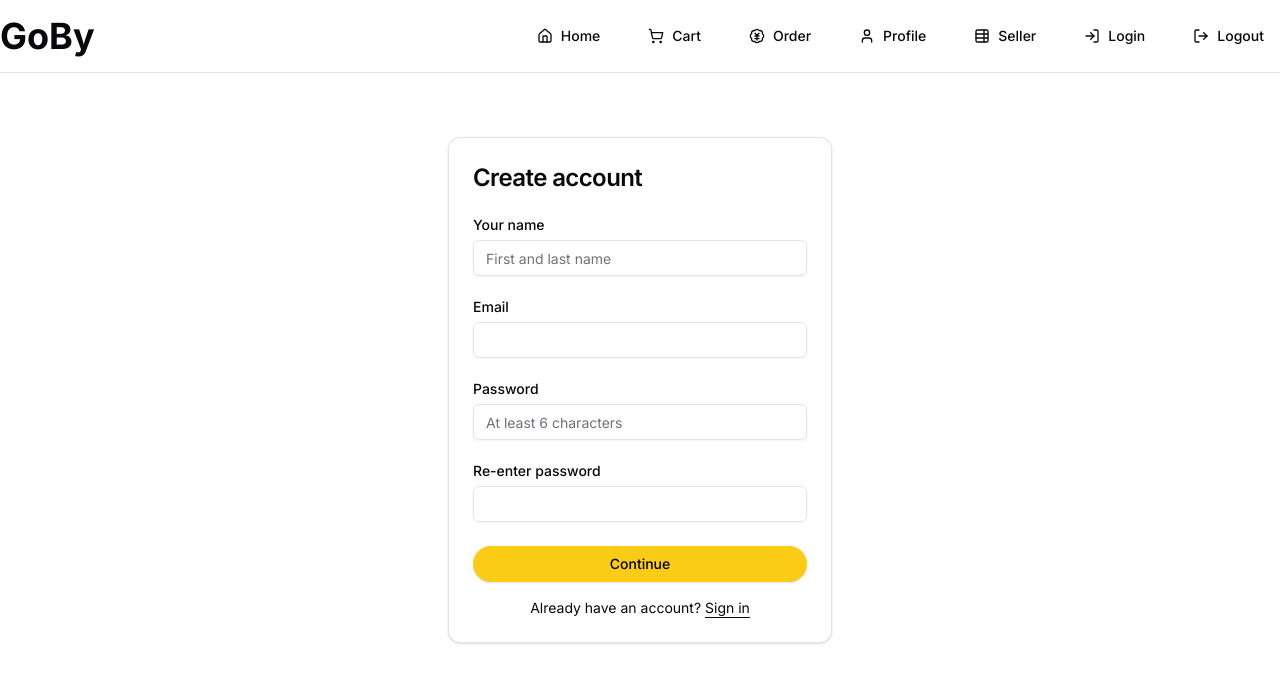
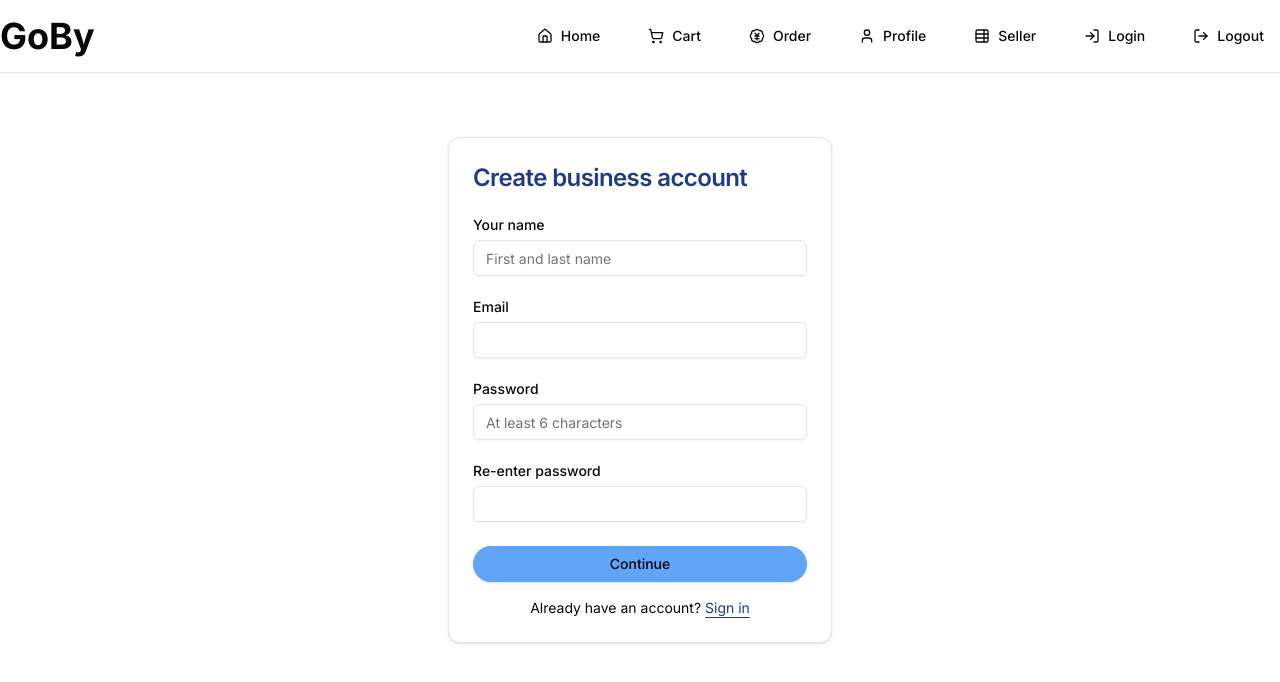
Before and after one commit to SPM-g3/gobuy-frontend, a Next.js app: page /seller/register in a window 1280 px wide. Shown: the top 682 px of the page. Built offline with nearby package versions, Linux system fonts and the light colour scheme; no server answers.

Commit message:
买卖家注册

```diff
--- a/components/registerForm.jsx
+++ b/components/registerForm.jsx
@@ -18,6 +18,7 @@ import { useRouter } from 'next/navigation'
 
 export function RegisterForm({
   className,
+  userType = "buyer",
   ...props
 }) {
   const router = useRouter()
@@ -28,6 +29,19 @@ export function RegisterForm({
     confirmPassword: ''
   })
   const [error, setError] = useState('')
+
+  const themeConfig = {
+    buyer: {
+      primary: 'text-yellow-900',
+      button: 'bg-yellow-400 hover:bg-yellow-500',
+      border: 'border-yellow-900'
+    },
+    seller: {
+      primary: 'text-blue-900',
+      button: 'bg-blue-400 hover:bg-blue-500',
+      border: 'border-blue-900'
+    }
+  }
 
   const handleSubmit = async (e) => {
     e.preventDefault()
@@ -45,16 +59,27 @@ export function RegisterForm({
       const res = await apiClient.post("/register", {
         username: formData.username,
         email: formData.email,
-        password: formData.password
+        password: formData.password,
+        is_seller: userType === 'seller'
       })
 
       if (res.data.status === 201) {
-        router.push("/login")
+        alert("Register failed: Email is already in use.")
       } else {
+        const res = await apiClient.post("/login", {
+          email: formData.email,
+          password: formData.password,
+          is_seller: userType === 'seller' // 根据用户类型添加字段
+        })
+        const {username,access_token, userId} = res.data;
+        localStorage.setItem("username", username)
+        localStorage.setItem("is_seller", userType === 'seller' )
+        localStorage.setItem("userId", userId)
+        document.cookie = `Authorization=Bearer ${access_token}; Path=/; SameSite=Lax`;
         router.push("/")
-        }
+      }
     } catch (err) {
-        console.log("Response status:", res.status)
+      console.log("Response status:", err.response?.status)
       setError(err.response?.data?.message || 'Email is already in use')
     }
   }
@@ -70,7 +95,9 @@ export function RegisterForm({
     <div className={cn("flex flex-col gap-6", className)} {...props}>
       <Card>
         <CardHeader>
-          <CardTitle className="text-2xl">Create account</CardTitle>
+          <CardTitle className={`text-2xl ${themeConfig[userType].primary}`}>
+            {userType === 'seller' ? 'Create business account' : 'Create account'}
+          </CardTitle>
         </CardHeader>
         <CardContent>
           <form onSubmit={handleSubmit}>
@@ -132,13 +159,19 @@ export function RegisterForm({
                 />
               </div>
 
-              <Button type="submit" className="w-full text-black rounded-full border-black bg-yellow-400 hover:bg-yellow-500">
+              <Button
+                type="submit"
+                className={`w-full text-black rounded-full ${themeConfig[userType].border} ${themeConfig[userType].button}`}
+              >
                 Continue
               </Button>
             </div>
             <div className="mt-4 text-center text-sm">
-                Already have an account?&nbsp;
-              <a href="/login" className="underline underline-offset-4">
+              Already have an account?&nbsp;
+              <a
+                href={userType === 'seller' ? '/seller/login' : '/login'}
+                className={`underline underline-offset-4 ${themeConfig[userType].primary}`}
+              >
                 Sign in
               </a>
             </div>
```
